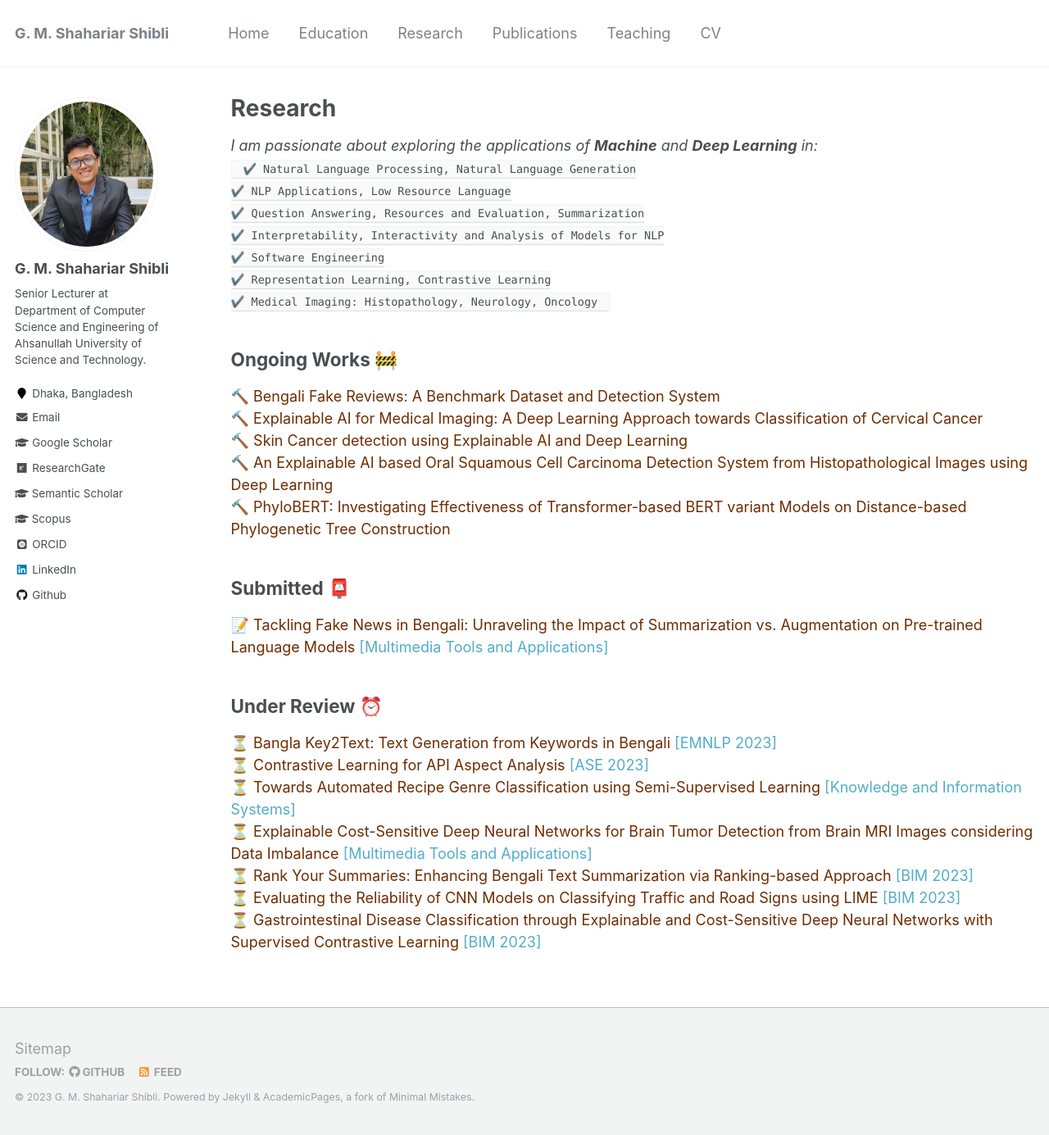
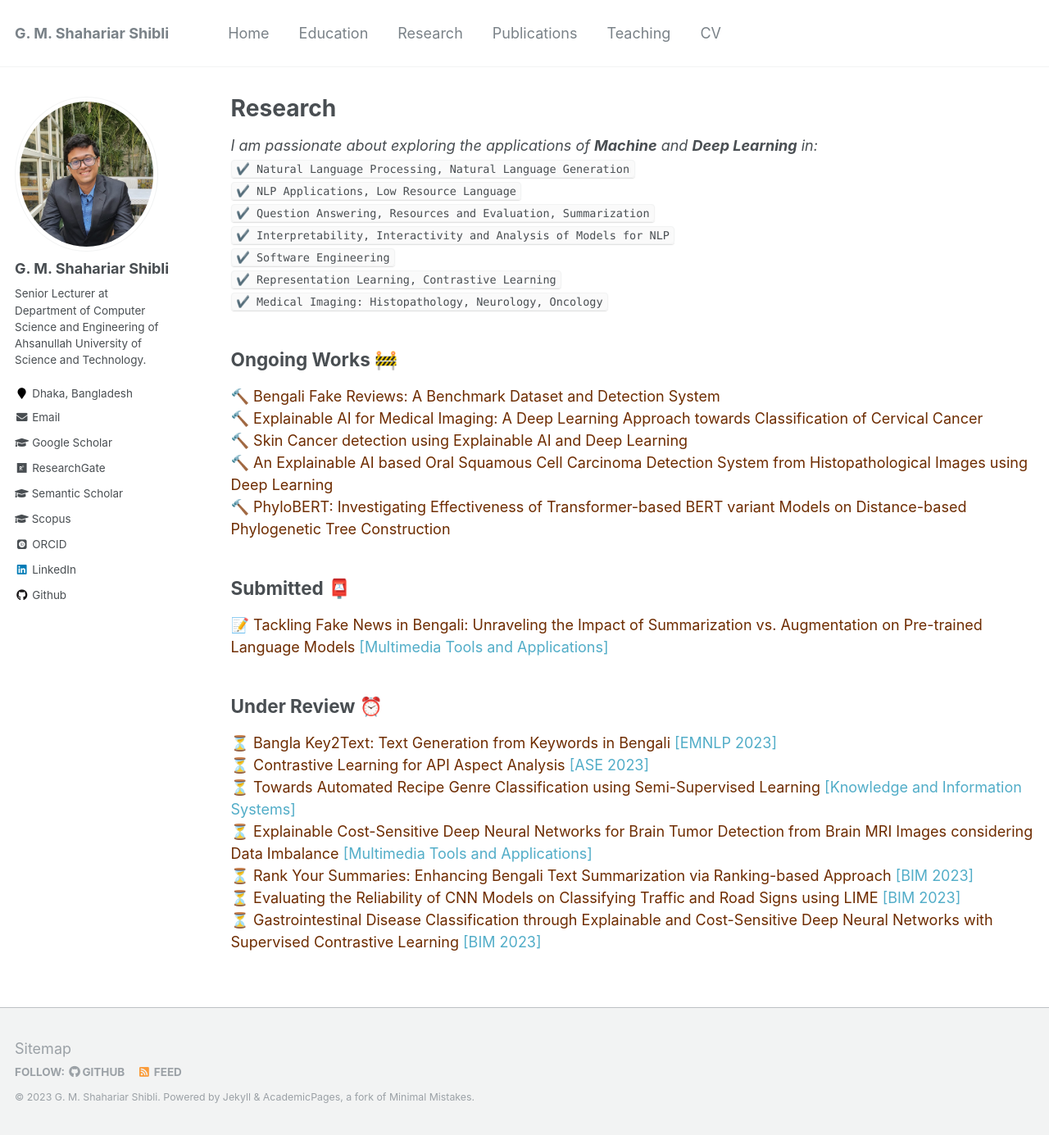
Before and after one commit to shahariar-shibli/shahariar-shibli.github.io, a Jekyll site: the page built from _pages/research.md, in a window 1280 px wide and 1385 px high. Shown: the whole window at 82% size. Built offline with Jekyll 4.4.1, drawn with Linux system fonts in a browser that asks for light colours; some web fonts are replaced.

Commit message:
Update research.md

```diff
--- a/_pages/research.md
+++ b/_pages/research.md
@@ -5,16 +5,15 @@
 author_profile: true
 ---
 
-*I am passionate about exploring the applications of **Machine** and **Deep Learning** in:*<br/>
-<code>
-	✔️ Natural Language Processing, Natural Language Generation <br>
-	✔️ NLP Applications, Low Resource Language <br>
-	✔️ Question Answering, Resources and Evaluation, Summarization<br>
-	✔️ Interpretability, Interactivity and Analysis of Models for NLP <br>
-	✔️ Software Engineering <br>
-	✔️ Representation Learning, Contrastive Learning <br>
-	✔️ Medical Imaging: Histopathology, Neurology, Oncology
-</code><br/>
+*I am passionate about exploring the applications of **Machine** and **Deep Learning** in:*<br>
+<code>✔️ Natural Language Processing, Natural Language Generation</code> <br>
+<code>✔️ NLP Applications, Low Resource Language</code> <br>
+<code>✔️ Question Answering, Resources and Evaluation, Summarization</code><br>
+<code>✔️ Interpretability, Interactivity and Analysis of Models for NLP</code> <br>
+<code>✔️ Software Engineering</code> <br>
+<code>✔️ Representation Learning, Contrastive Learning</code> <br>
+<code>✔️ Medical Imaging: Histopathology, Neurology, Oncology</code>
+<br/>
 
 
 ## Ongoing Works 🚧
```
